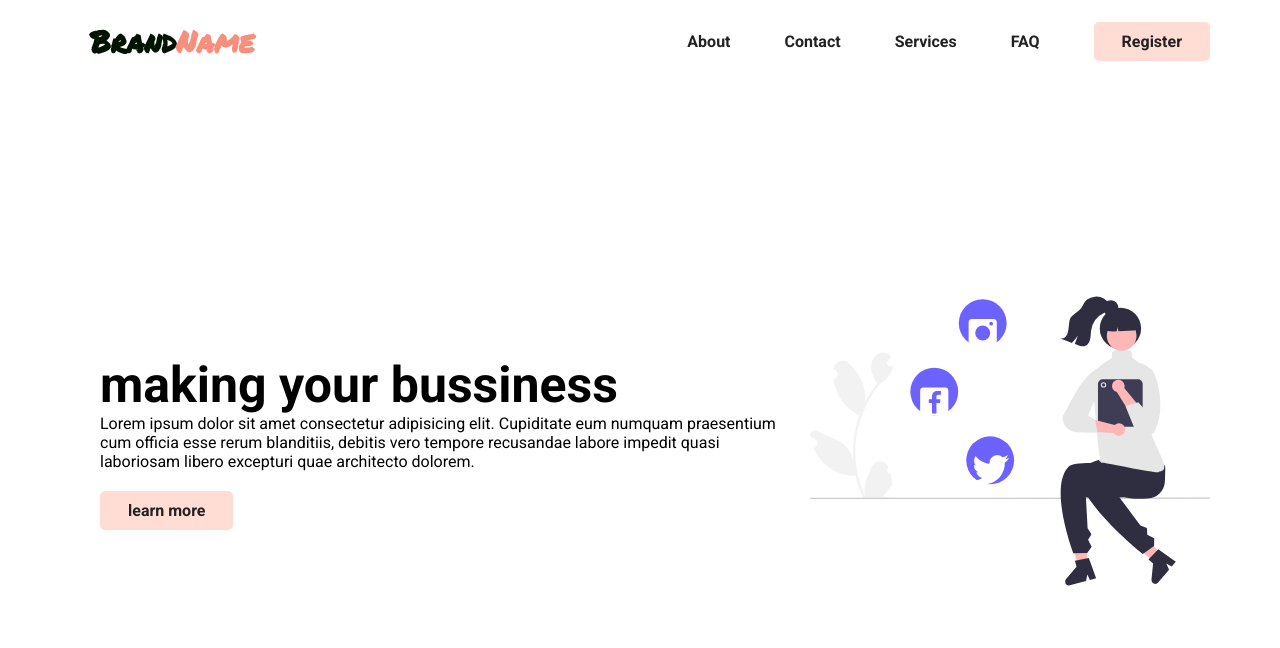
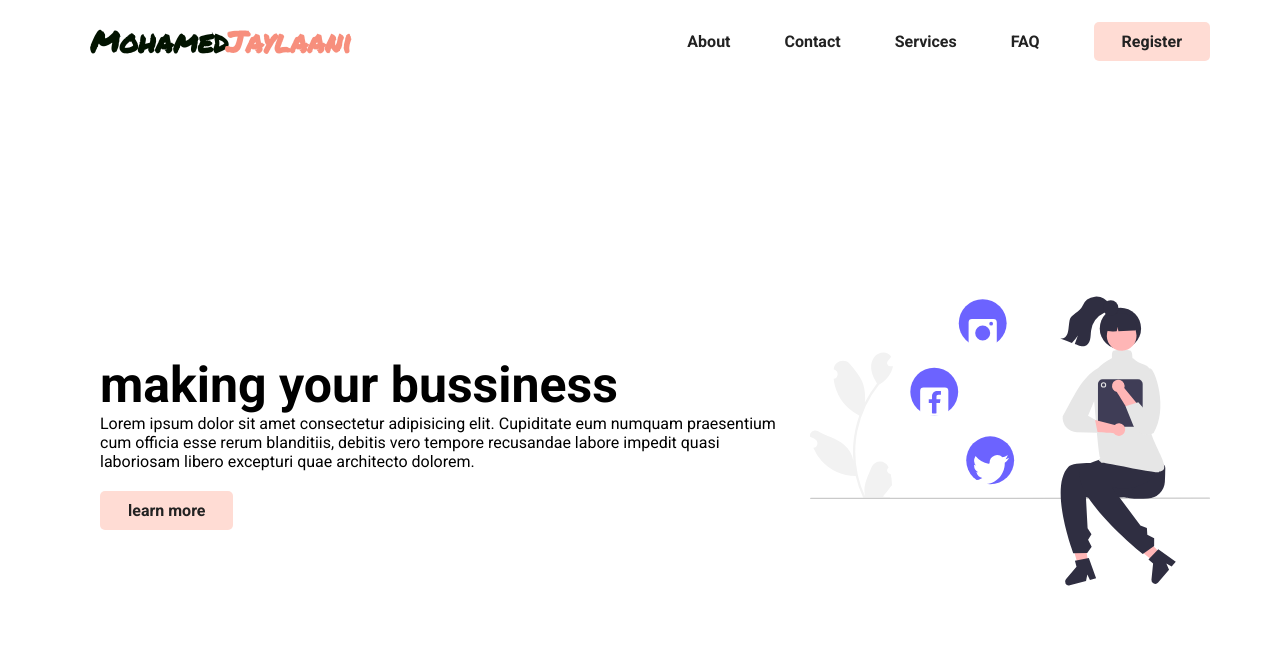
Before and after one commit to mjaylaani/landing-page, a plain HTML site: page index.html in a window 1280 px wide. Drawn offline with Linux system fonts and the light colour scheme.

Commit message:
Update index.html

```diff
--- a/index.html
+++ b/index.html
@@ -10,7 +10,7 @@
     <head>
         <div class="container">
             <nav class="navbar d-flex">
-                <a href="#" class="brand">Brand<span class="brand-text">Name</span></a>
+                <a href="#" class="brand">Mohamed<span class="brand-text">Jaylaani</span></a>
                 <div class="burger">
                     <span></span>
                     <span></span>
```
